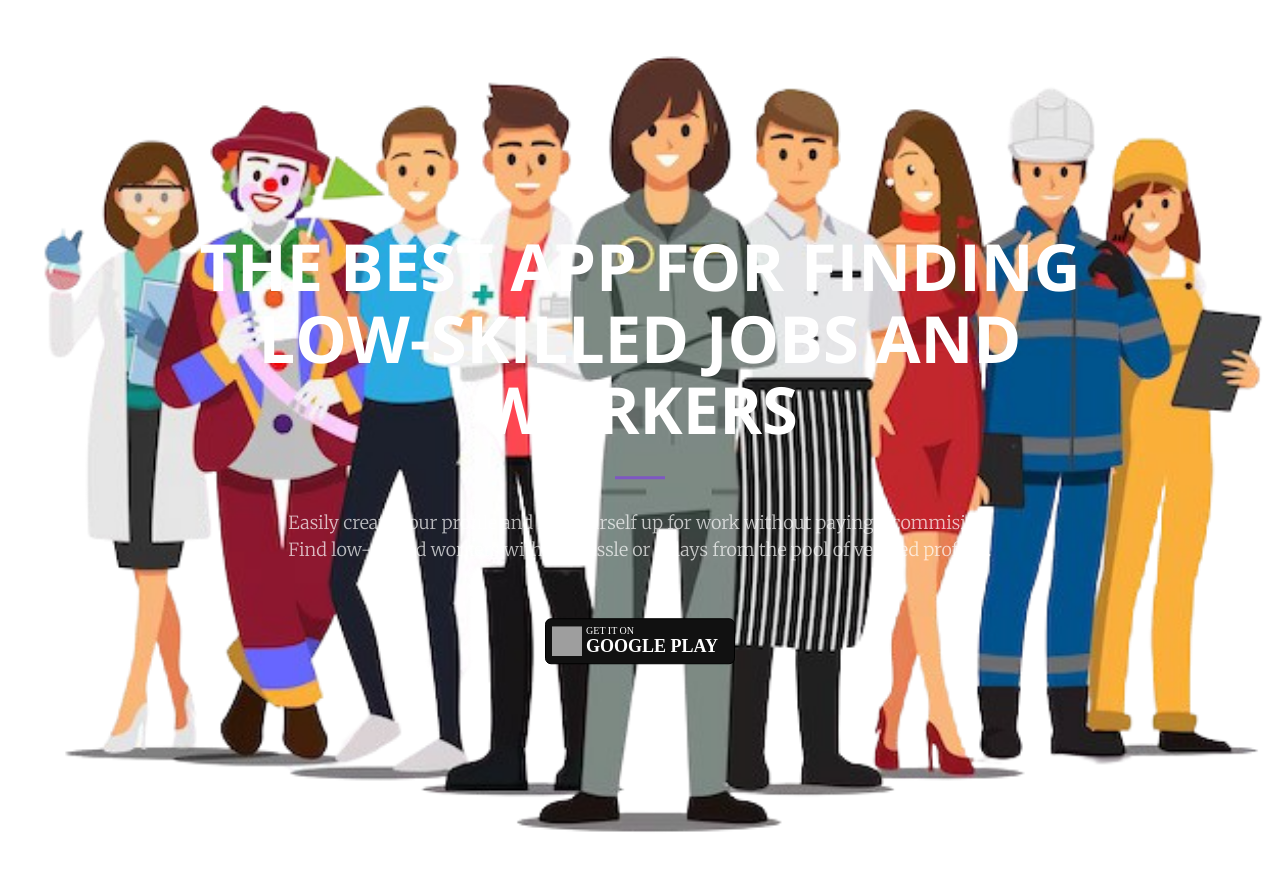
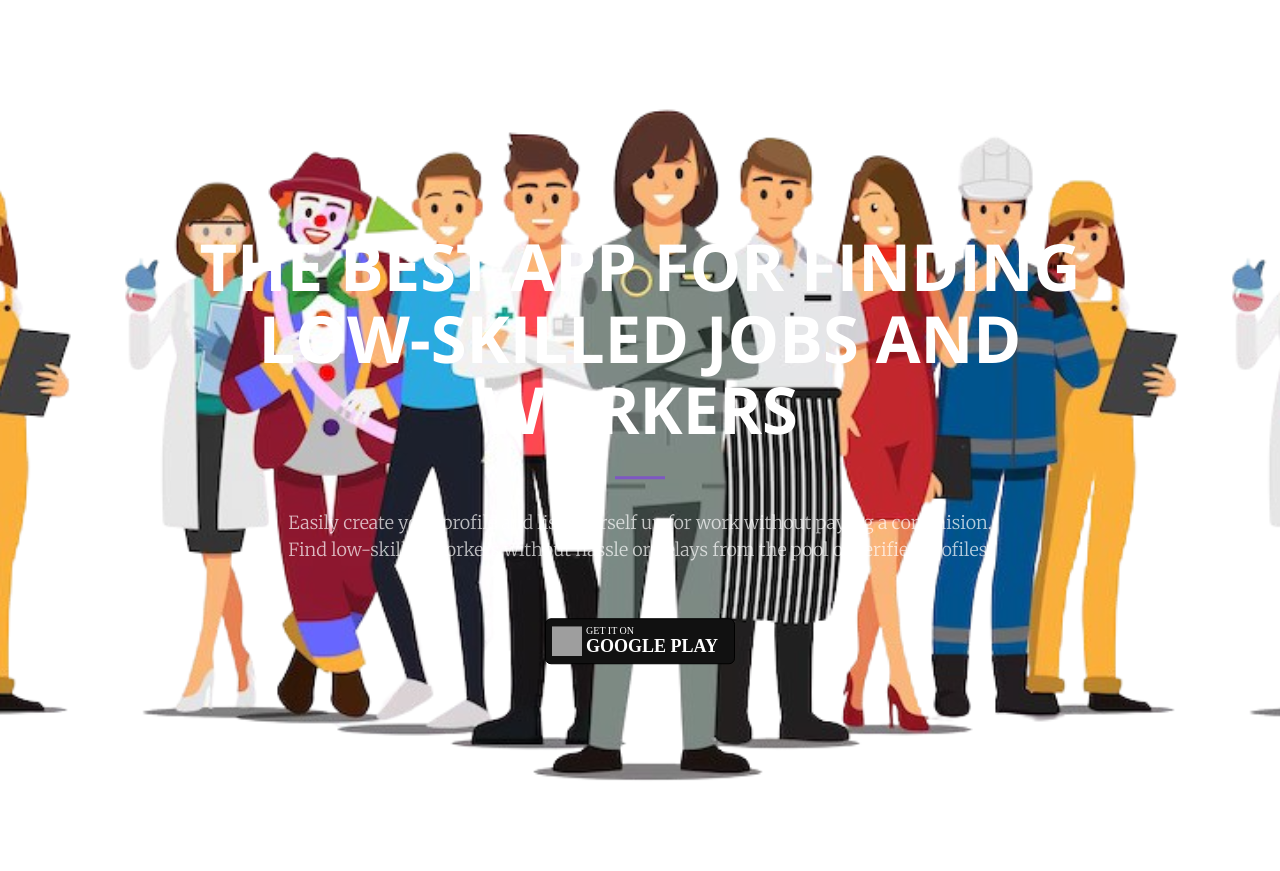
Before and after one commit to gargsaar/bluecollarjobs, a Jekyll site: the page built from index.html, in a window 1280 px wide and 900 px high. Shown: the top 871 px of the window. Built offline with Jekyll 4.4.1, drawn with Linux system fonts in a browser that asks for light colours; grey boxes are pictures that could not be loaded.

Commit message:
Update main.scss

```diff
--- a/css/main.scss
+++ b/css/main.scss
@@ -37,6 +37,12 @@
 $theme-primary: #7E57C2;
 $theme-dark: #D586FF;
 
+header {
+  background-size: contain !important;
+}
+
+
+
 // Import partials from `sass_dir` (defaults to `_sass`)
 @import
         "mixins",
```
